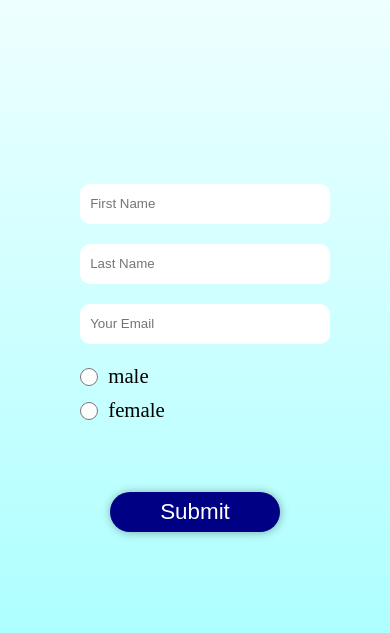
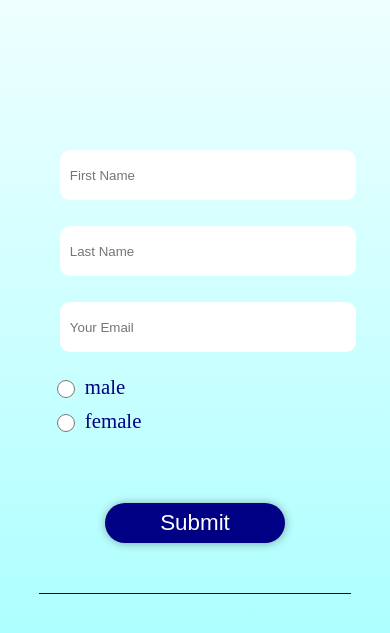
Before and after one commit to bisky0-0/to-do-app, a plain HTML site: page index.html in a window 390 px wide. Shown: the part 165-798 px from the top of the page. Drawn offline with Linux system fonts and the light colour scheme.

Commit message:
Edit dist/styles.css

```diff
--- a/styles.css
+++ b/styles.css
@@ -29,6 +29,8 @@
     align-items: center;
     justify-content: space-between;
     padding-bottom: 50px;
+    color: #000084;
+    border-bottom: 1px solid #000084;
 }
 
 label{
@@ -71,7 +73,7 @@ label>span{
 }
 
 #submit{
-    width: 170px;
+    width: 180px;
     height: 40px;
     font-size: 1.4rem;
     background-color: #000084;
@@ -163,6 +165,21 @@ label>span{
 
 @media (max-width: 1200px) {
 
+
+label{
+    width: 95%;
+    text-align: center;
+    perspective: 150px;
+    perspective-origin: center;
+}
+
+
+input[type="text"], input[type="email"]{
+    height: 50px;
+    margin: 13px;
+}
+
+
     #content{
         width: 100%;
     }
```
